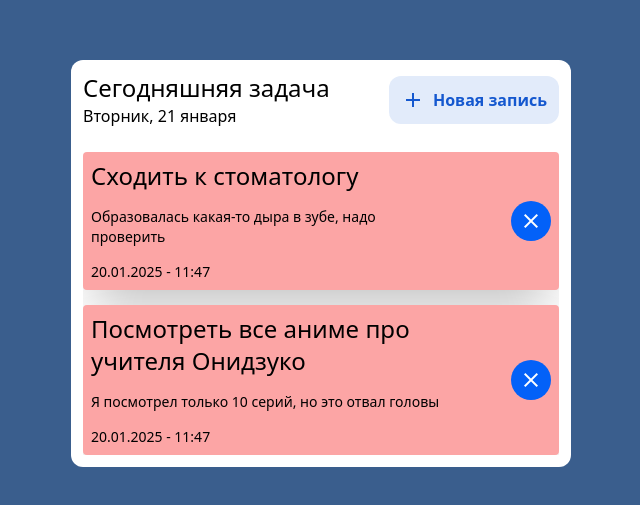
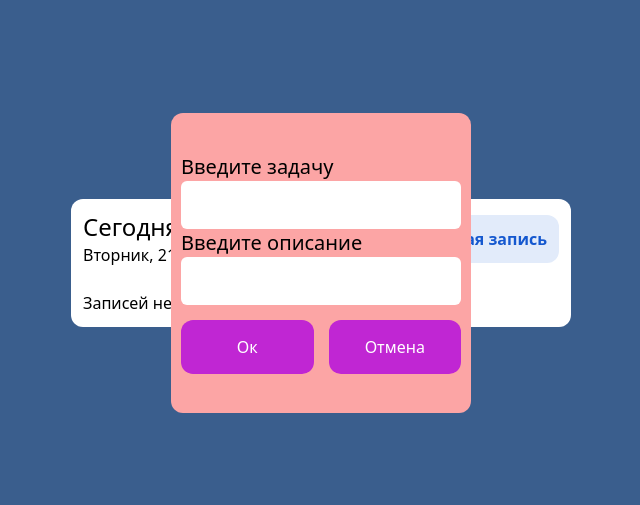
Before and after one commit to mopjiex/CodingPlayground, a Vue app in the folder CodingPlayground/: page / in a window 1280 px wide. Shown: the part 137-642 px from the top of the page, without its empty margins (319-959 px from the left). Built offline with nearby package versions, Linux system fonts and the light colour scheme.

Commit message:
#: Todo 3

```diff
--- /dev/null
+++ b/CodingPlayground/src/components/UI/InputTodo.vue
@@ -0,0 +1,7 @@
+<script setup>
+const value = defineModel('value');
+</script>
+
+<template>
+    <input type="text" class="w-full p-[10px] text-xl outline-none rounded-md" v-model="value"/>
+</template>
--- a/CodingPlayground/src/projects/todolist/TodoList.vue
+++ b/CodingPlayground/src/projects/todolist/TodoList.vue
@@ -1,24 +1,30 @@
 <script setup>
 import TodoHeader from "@/projects/todolist/components/TodoHeader/TodoHeader.vue";
 import TaskCard from "@/projects/todolist/components/TaskCard/TaskCard.vue";
+import { useTodoStore } from "@/stores/useTodoStore.js";
+import { storeToRefs } from "pinia";
+import TaskModal from "@/projects/todolist/components/TaskModal/TaskModal.vue";
+
+const { todoItems } = storeToRefs(useTodoStore());
+
 </script>
 
 <template>
+    <TaskModal/>
     <div class="min-h-screen bg-[#3A5E8D]">
         <div class="container mx-auto">
             <div class="flex justify-center items-center min-h-screen">
                 <div class="w-[500px]  p-3 rounded-xl bg-white">
                     <TodoHeader class="mb-6"/>
                     <div class="task-card max-h-[500px] overflow-y-auto flex flex-col gap-[15px]">
+                        <div class="" v-if="todoItems.length < 1">Записей нет!</div>
                         <TaskCard
-                            title="Сходить к стоматологу"
-                            description="Образовалась какая-то дыра в зубе, надо проверить"
-                            date="20.01.2025 - 11:47"
-                        />
-                        <TaskCard
-                            title="Посмотреть все аниме про учителя Онидзуко"
-                            description="Я посмотрел только 10 серий, но это отвал головы"
-                            date="20.01.2025 - 11:47"
+                            v-else
+                            v-for="todoItem in todoItems"
+                            :key="todoItem.id"
+                            :title="todoItem.title"
+                            :description="todoItem.description"
+                            :date="todoItem.date"
                         />
                     </div>
                 </div>
--- /dev/null
+++ b/CodingPlayground/src/projects/todolist/components/TaskModal/TaskInputLabel.vue
@@ -0,0 +1,19 @@
+<script setup>
+import InputTodo from "@/components/UI/InputTodo.vue";
+
+defineProps({
+    labelText: {
+        type: String,
+        default: null
+    }
+})
+
+const value = defineModel('value');
+</script>
+
+<template>
+    <label class="text-center">
+        <span class="text-xl"> {{ labelText }}</span>
+        <InputTodo v-model:value="value"/>
+    </label>
+</template>
--- /dev/null
+++ b/CodingPlayground/src/projects/todolist/components/TaskModal/TaskModal.vue
@@ -0,0 +1,26 @@
+<script setup>
+import { ref, watch } from 'vue';
+import TaskInputLabel from "@/projects/todolist/components/TaskModal/TaskInputLabel.vue";
+
+const inp1 = ref('');
+const inp2 = ref('');
+const inp3 = ref('');
+const inp = () => inp3.value = `${inp1.value} - ${inp2.value}`
+</script>
+
+<template>
+    <div class="absolute top-[50%] left-[50%] translate-x-[-50%] translate-y-[-50%] modal bg-red-300 py[20px] px-[10px] w-[300px] h-[300px] rounded-xl">
+        <div class="modal-content flex flex-col justify-center items w-full h-full">
+            <div class="mb-[15px]">
+                <TaskInputLabel label-text="Введите задачу" v-model:value="inp1"/>
+                <TaskInputLabel label-text="Введите описание" v-model:value="inp2"/>
+                {{ inp3 }}
+            </div>
+
+            <div class="flex gap-[15px]">
+                <button class="bg-fuchsia-600 p-[15px] rounded-xl text-white w-full" @click="inp">Ок</button>
+                <button class="bg-fuchsia-600 p-[15px] rounded-xl text-white w-full" @click="inp">Отмена</button>
+            </div>
+        </div>
+    </div>
+</template>
--- a/CodingPlayground/src/projects/todolist/components/TodoHeader/TodoHeader.vue
+++ b/CodingPlayground/src/projects/todolist/components/TodoHeader/TodoHeader.vue
@@ -3,13 +3,25 @@ import { ref } from 'vue';
 import { getFormattedDate } from "@/utils";
 import TaskDayInfo from "@/projects/todolist/components/TodoHeader/TaskDayInfo.vue";
 import TaskCreateButton from "@/projects/todolist/components/TodoHeader/TaskCreateButton.vue";
+import { useTodoStore } from "@/stores/useTodoStore.js";
+import { storeToRefs } from "pinia";
 
+const { todoItems } = storeToRefs(useTodoStore());
 const formattedDate = ref(getFormattedDate());
+
+const testClick = () => {
+    todoItems.value.push({
+        id: Math.random(),
+        title: 'Какой-то заголовок',
+        description: 'Какое-то описание',
+        date: '22.01.2025'
+    })
+}
 </script>
 
 <template>
     <div class="flex items-center justify-between">
         <TaskDayInfo :date-info="formattedDate" />
-        <TaskCreateButton @click="() => {}" />
+        <TaskCreateButton @click="testClick" />
     </div>
 </template>
--- /dev/null
+++ b/CodingPlayground/src/stores/useTodoStore.js
@@ -0,0 +1,10 @@
+import { defineStore } from "pinia";
+import { ref } from 'vue';
+
+export const useTodoStore = defineStore('todo', () => {
+    const todoItems = ref([]);
+
+    return {
+        todoItems
+    }
+})
```
